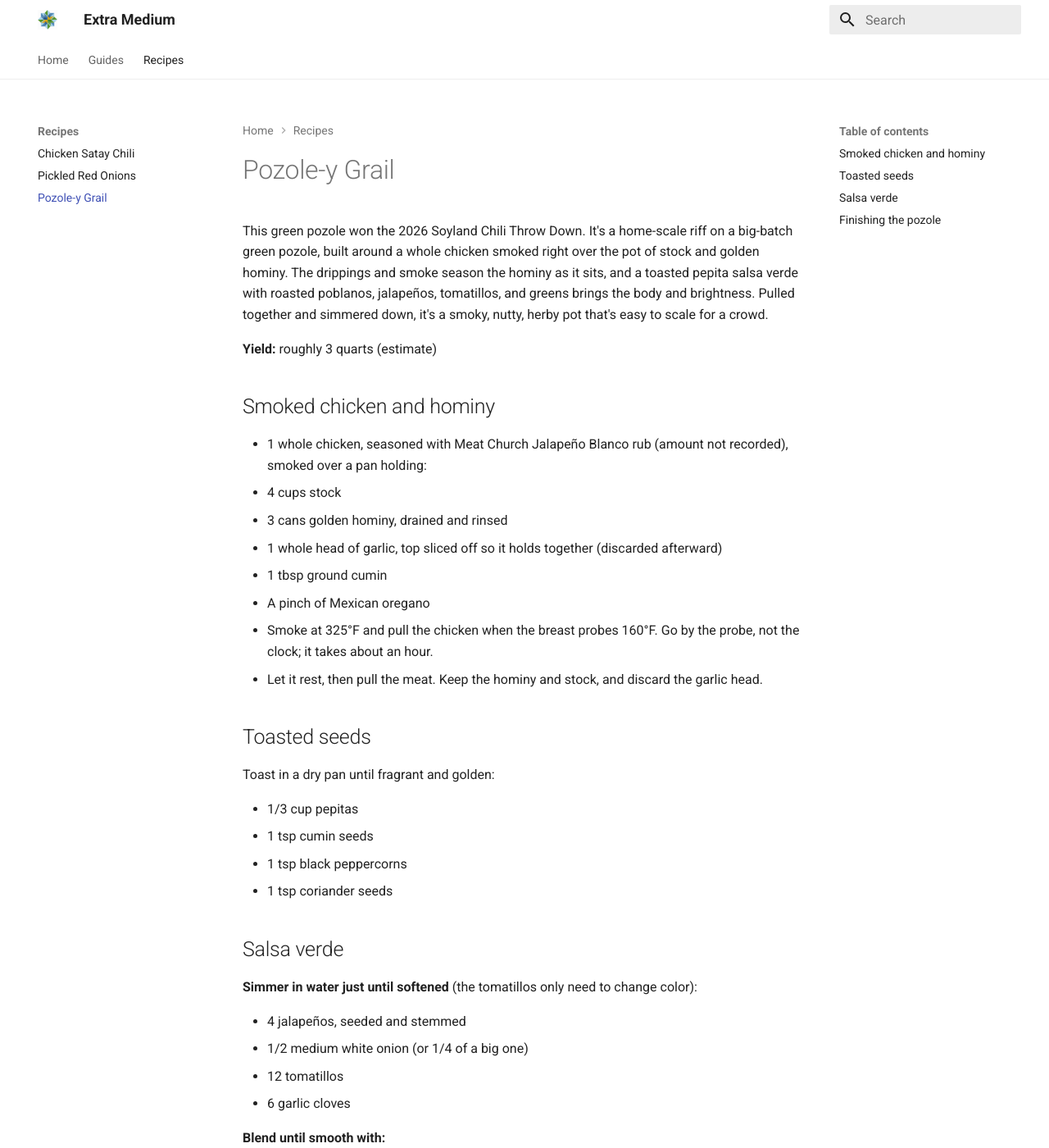
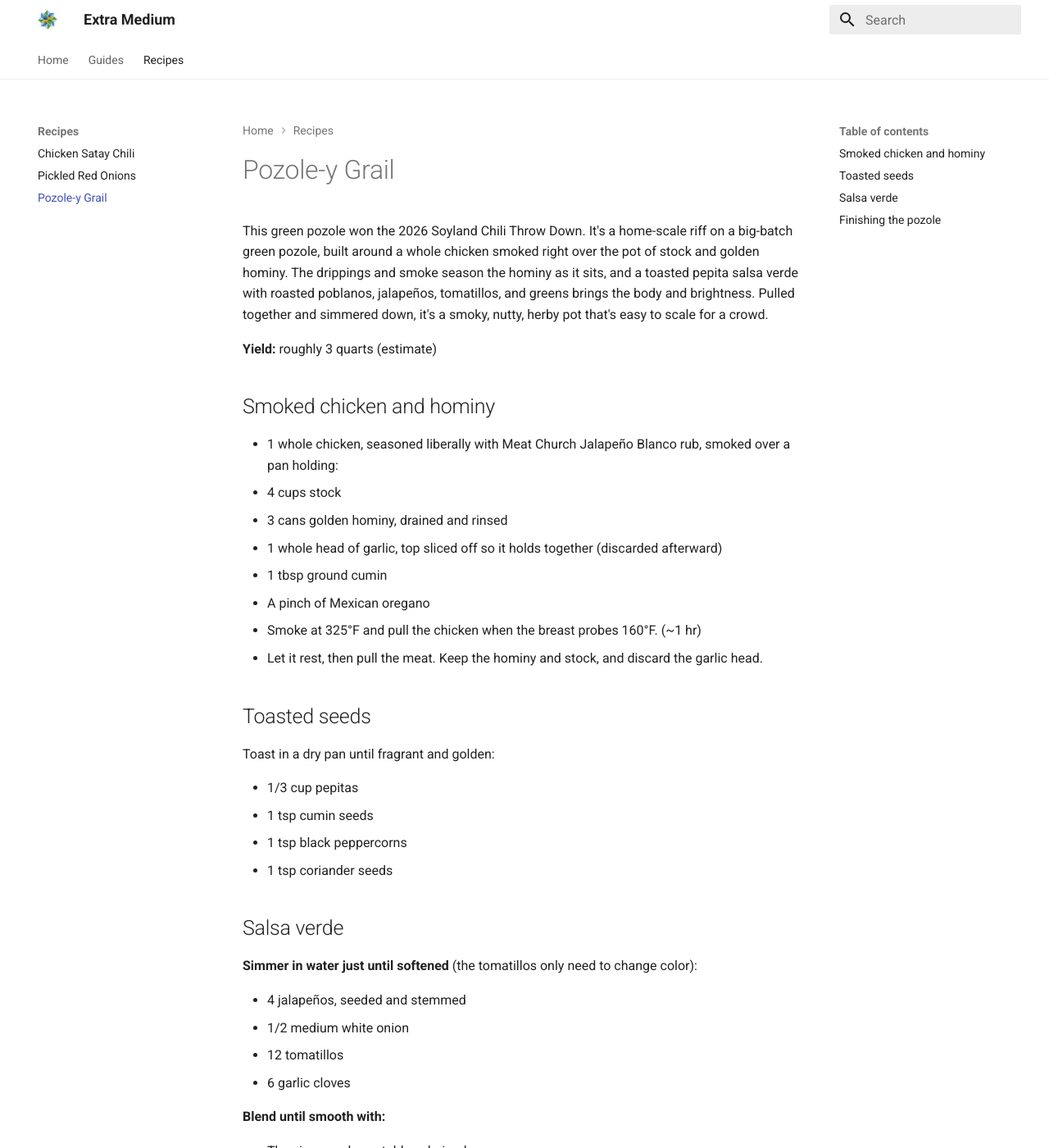
Before and after one commit to bgarrison2/extra-medium, an MkDocs documentation site: the page built from docs/recipes/pozole-y-grail.md, in a window 1280 px wide and 1400 px high. Shown: the whole window at 82% size. Built offline with MkDocs 1.6.1 and Material for MkDocs 9.7.7, drawn with Linux system fonts in a browser that asks for light colours.

Commit message:
Tidy Pozole-y Grail rub, timing and onion notes
Co-Authored-By: Claude Opus 5.5 <noreply@anthropic.com>

```diff
--- a/docs/recipes/pozole-y-grail.md
+++ b/docs/recipes/pozole-y-grail.md
@@ -6,13 +6,13 @@ This green pozole won the 2026 Soyland Chili Throw Down. It's a home-scale riff
 
 ## Smoked chicken and hominy
 
-- 1 whole chicken, seasoned with Meat Church Jalapeño Blanco rub (amount not recorded), smoked over a pan holding:
+- 1 whole chicken, seasoned liberally with Meat Church Jalapeño Blanco rub, smoked over a pan holding:
   - 4 cups stock
   - 3 cans golden hominy, drained and rinsed
   - 1 whole head of garlic, top sliced off so it holds together (discarded afterward)
   - 1 tbsp ground cumin
   - A pinch of Mexican oregano
-- Smoke at 325°F and pull the chicken when the breast probes 160°F. Go by the probe, not the clock; it takes about an hour.
+- Smoke at 325°F and pull the chicken when the breast probes 160°F. (~1 hr)
 - Let it rest, then pull the meat. Keep the hominy and stock, and discard the garlic head.
 
 ## Toasted seeds
@@ -29,7 +29,7 @@ Toast in a dry pan until fragrant and golden:
 **Simmer in water just until softened** (the tomatillos only need to change color):
 
 - 4 jalapeños, seeded and stemmed
-- 1/2 medium white onion (or 1/4 of a big one)
+- 1/2 medium white onion
 - 12 tomatillos
 - 6 garlic cloves
 
```
